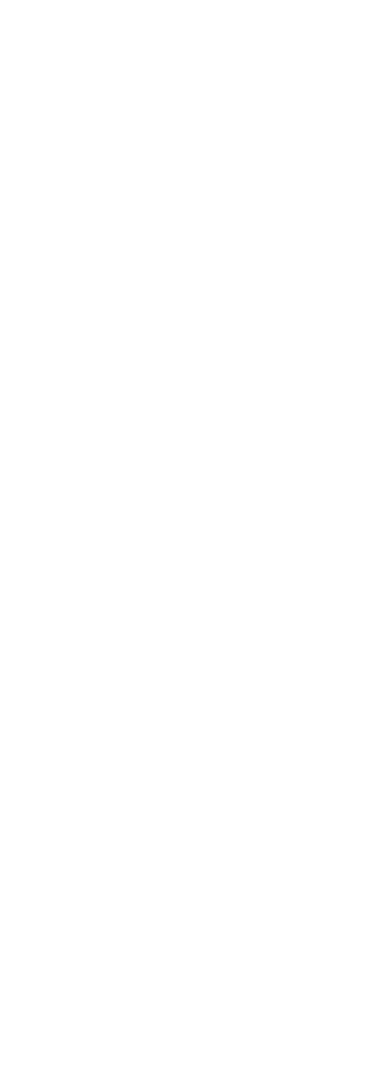
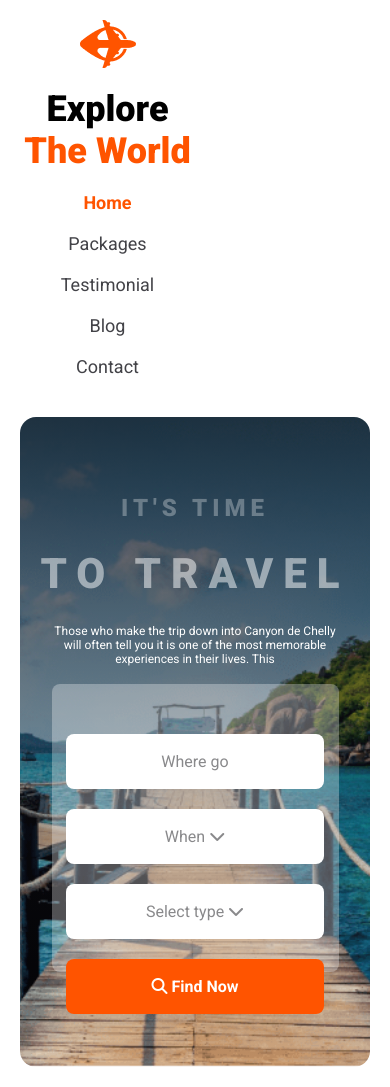
Before and after one commit to nayemkhan1999/Explore-The-World-Travel-Ture, a plain HTML site: page index.html in a window 390 px wide. Before the commit the page ends 844 px from the top, so only its background shows below. Drawn offline with Linux system fonts and the light colour scheme.

Commit message:
header section complete and responsive complete

```diff
--- a/index.html
+++ b/index.html
@@ -6,9 +6,68 @@
     <title>p.Hero 2nd-assignment</title>
     <link rel="stylesheet" href="style/style.css" />
     <link rel="stylesheet" href="style/resposive.css" />
+    <!-- Font Awesome Cmd link starts hare
+    -------------------------------------->
+    <link
+      rel="stylesheet"
+      href="https://cdnjs.cloudflare.com/ajax/libs/font-awesome/6.5.1/css/all.min.css"
+      integrity="sha512-DTOQO9RWCH3ppGqcWaEA1BIZOC6xxalwEsw9c2QQeAIftl+Vegovlnee1c9QX4TctnWMn13TZye+giMm8e2LwA=="
+      crossorigin="anonymous"
+      referrerpolicy="no-referrer"
+    />
+    <!-- Font Awesome Cmd link  ends hare
+    --------------------------------------->
   </head>
   <body>
-    <header></header>
+    <header>
+      <section class="section-one">
+        <nav class="nav-bar">
+          <div class="logo">
+            <img src="Images/Group 40071 (2).png" alt="" />
+            <h1 class="text-primary">
+              <span class="explore-btn">Explore</span> The World
+            </h1>
+          </div>
+
+          <div class="menu">
+            <a href="#"><span class="home-btn">Home</span></a>
+            <a href="">Packages</a>
+            <a href="">Testimonial</a>
+            <a href="">Blog</a>
+            <a href="">Contact</a>
+          </div>
+        </nav>
+      </section>
+
+      <section class="section-tow">
+        <div class="img-section">
+          <div class="content">
+            <div class="heading">
+              <h4 class="text-primary img-text1">It's time</h4>
+              <h1 class="text-primary img-text2">To Travel</h1>
+              <p class="description-primary">
+                Those who make the trip down into Canyon de Chelly will often
+                tell you it is one of the most memorable experiences in their
+                lives. This
+              </p>
+            </div>
+
+            <div class="button-section">
+              <button class="btn-primary">Where go</button>
+              <button class="btn-primary">
+                When <i class="fa-solid fa-chevron-down"></i>
+              </button>
+              <button class="btn-primary">
+                Select type <i class="fa-solid fa-chevron-down"></i>
+              </button>
+              <button class="btn-primary common-btn">
+                <i class="fa-solid fa-magnifying-glass"></i> Find Now
+              </button>
+            </div>
+          </div>
+        </div>
+      </section>
+    </header>
     <main></main>
     <footer></footer>
   </body>
--- a/style/resposive.css
+++ b/style/resposive.css
@@ -0,0 +1,46 @@
+@media screen and (max-width: 590px) {
+  .nav-bar,
+  .logo,
+  .menu,
+  .content,
+  .button-section {
+    flex-direction: column;
+    gap: 20px;
+  }
+  .section-one,
+  .section-tow {
+    width: 100%;
+    padding: 20px;
+    text-align: center;
+  }
+  .button-section {
+    width: 287px;
+    height: 288px;
+    padding: 50px;
+    top: 41%;
+  }
+
+  .btn-primary {
+    width: 258px;
+    height: 55px;
+    padding: 11px;
+  }
+  .description-primary {
+    width: 288px;
+    font-size: 12px;
+    top: 35%;
+  }
+  .img-text2 {
+    width: 318px;
+    font-size: 42px;
+    top: 24%;
+  }
+  .img-text1 {
+    top: 14%;
+    font-size: 24px;
+  }
+  .img-section {
+    padding: 20px;
+    height: 650px;
+  }
+}
--- a/style/style.css
+++ b/style/style.css
@@ -0,0 +1,178 @@
+/* Google Font link */
+@import url("https://fonts.googleapis.com/css2?family=Mulish:wght@200;300;400;500;600;700;800;900&family=Roboto:wght@300;400;500;700;900&display=swap");
+
+* {
+  margin: 0;
+  padding: 0;
+  box-sizing: border-box;
+  font-family: "Mulish", sans-serif;
+  font-family: "Roboto", sans-serif;
+}
+
+/* Section one starts hare */
+
+.section-one {
+  max-width: 100%;
+  /* min-height: 60px; */
+  padding: 53px 135px;
+  margin: 0 auto;
+}
+
+.nav-bar {
+  display: flex;
+  /* align-items: center;
+  justify-content: space-between; */
+}
+.logo {
+  display: flex;
+  align-items: center;
+  gap: 16px;
+  width: 50%;
+  /* border: 2px solid green; */
+}
+
+.home-btn {
+  color: #ff5400;
+  text-align: center;
+  font-size: 18px;
+  font-weight: 700;
+}
+
+.explore-btn {
+  color: black;
+  font-size: 36px;
+  font-weight: 800;
+}
+.text-primary {
+  color: #ff5400;
+  font-size: 36px;
+  font-weight: 800;
+}
+
+.menu {
+  display: flex;
+  align-items: center;
+  justify-content: space-around;
+  width: 50%;
+  /* border: 2px solid blue; */
+}
+
+.menu a {
+  text-decoration: none;
+  color: var(--Dark-02, #424247);
+  text-align: center;
+  font-size: 18px;
+  font-weight: 400;
+}
+
+/* section one */
+.section-tow {
+  width: 100%;
+  height: auto;
+  padding: 53px 135px;
+  margin: 0 auto;
+  /* border: 2px solid green; */
+}
+
+.content {
+  display: flex;
+  align-items: center;
+  flex-direction: column;
+  gap: 32px;
+}
+
+.img-section {
+  background: linear-gradient(
+      180deg,
+      rgba(19, 19, 24, 0.8) 0%,
+      rgba(19, 19, 24, 0) 100%
+    ),
+    url("../Images/Group\ 13\ \(1\)\ \(1\).png");
+  object-fit: cover;
+  border-radius: 16px;
+  background-position: center;
+  width: 100%;
+  height: 500px;
+  background-size: cover;
+  background-repeat: no-repeat;
+  position: relative;
+}
+
+.img-text1 {
+  color: #fff;
+  font-size: 32px;
+  font-weight: 800;
+  text-align: center;
+  opacity: 0.3;
+  letter-spacing: 5px;
+  text-transform: uppercase;
+  position: absolute;
+  top: 20%;
+  left: 50%;
+  transform: translate(-50%, -50%);
+}
+
+.img-text2 {
+  color: #fff;
+  font-size: 75px;
+  font-weight: 900;
+  text-align: center;
+  text-transform: uppercase;
+  letter-spacing: 10px;
+  opacity: 0.5;
+  position: absolute;
+  top: 32%;
+  left: 50%;
+  transform: translate(-50%, -50%);
+}
+
+.description-primary {
+  color: #fff;
+  text-align: center;
+  font-size: 16px;
+  font-weight: 400;
+  width: 676px;
+  position: absolute;
+  top: 47%;
+  left: 50%;
+  transform: translate(-50%, -50%);
+}
+
+.btn-primary {
+  width: 174px;
+  height: 52px;
+  flex-shrink: 0;
+  border-radius: 8px;
+  background: #fff;
+  border: none;
+  color: rgba(19, 19, 24, 0.5);
+  text-align: center;
+  font-size: 16px;
+  font-weight: 400;
+}
+
+.common-btn {
+  width: 174px;
+  height: 52px;
+  flex-shrink: 0;
+  border-radius: 8px;
+  background: #ff5400;
+  border: none;
+  color: #fff;
+  text-align: center;
+  font-size: 16px;
+  font-weight: 700;
+}
+
+.button-section {
+  display: flex;
+  align-items: center;
+  gap: 24px;
+  padding: 16px;
+  border-radius: 8px;
+  background: rgba(255, 255, 255, 0.3);
+  width: 800px;
+  height: 84px;
+  position: absolute;
+  top: 65%;
+}
```
